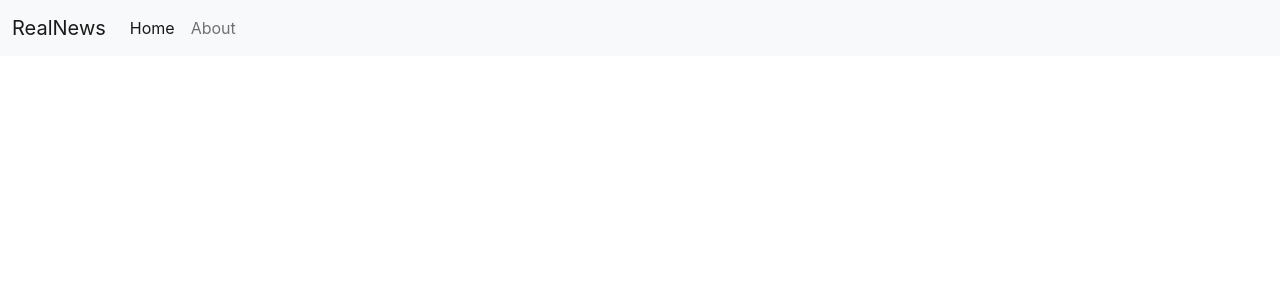
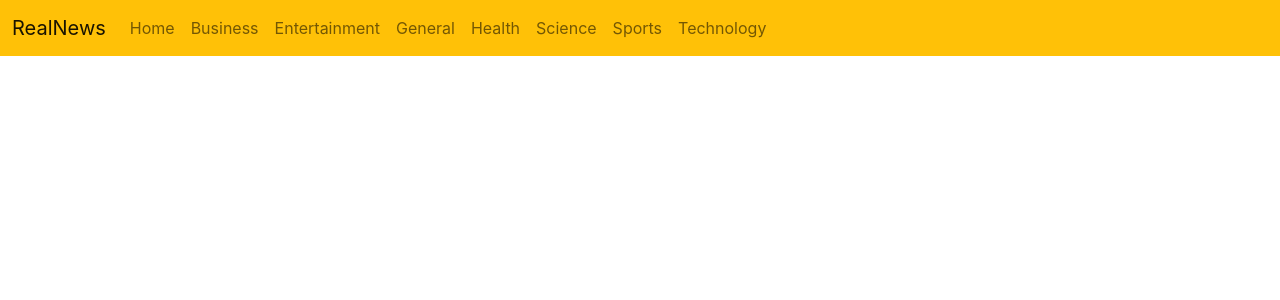
Before and after one commit to shahbazquazi/RealNews, a React (Create React App) app: page / in a window 1280 px wide. Shown: the top 300 px of the page. Built offline with nearby package versions, Linux system fonts and the light colour scheme.

Commit message:
Made upto Routing

```diff
--- a/package.json
+++ b/package.json
@@ -8,6 +8,7 @@
     "@testing-library/user-event": "^12.8.3",
     "react": "^17.0.2",
     "react-dom": "^17.0.2",
+    "react-router-dom": "^6.0.2",
     "react-scripts": "4.0.3",
     "web-vitals": "^1.1.2"
   },
--- a/src/App.js
+++ b/src/App.js
@@ -1,13 +1,31 @@
-import './App.css' ;
+import './App.css';
 
 import React, { Component } from 'react'
 import Navbar from './components/Navbar';
+import News from './components/News';
+import {
+  BrowserRouter as Router,
+  Routes,
+  Route
+} from "react-router-dom";
+
 
 export default class App extends Component {
   render() {
     return (
       <div>
-        <Navbar/>
+        <Router>
+          <Navbar/>
+          <Routes>
+            <Route exact path="/general" element={<News key="general" country="in" category="general" />} />
+            <Route exact path="/business" element={<News key="business" country="in" category="business" />} />
+            <Route exact path="/entertainment" element={<News key="entertainment" country="in" category="entertainment" />} />
+            <Route exact path="/health" element={<News key="health" country="in" category="health" />} />
+            <Route exact path="/science" element={<News key="science" country="in" category="science" />} />
+            <Route exact path="/sports" element={<News key="sports" country="in" category="sports" />} />
+            <Route exact path="/technology" element={<News key="technology" country="in" category="technology" />} />
+          </Routes>
+        </Router>
       </div>
     )
   }
--- a/src/components/Navbar.js
+++ b/src/components/Navbar.js
@@ -1,26 +1,43 @@
 import React, { Component } from 'react'
+import {Link} from "react-router-dom";
 
 export class Navbar extends Component {
     render() {
         return (
             <div>
-                <nav className="navbar navbar-expand-lg navbar-light bg-light">
+                <nav className="navbar navbar-expand-lg navbar-light bg-warning">
                     <div className="container-fluid">
-                        <a className="navbar-brand" href="/">RealNews</a>
+                        <Link className="navbar-brand" to="/general">RealNews</Link>
                         <button className="navbar-toggler" type="button" data-bs-toggle="collapse" data-bs-target="#navbarSupportedContent" aria-controls="navbarSupportedContent" aria-expanded="false" aria-label="Toggle navigation">
                             <span className="navbar-toggler-icon"></span>
                         </button>
                         <div className="collapse navbar-collapse" id="navbarSupportedContent">
                             <ul className="navbar-nav me-auto mb-2 mb-lg-0">
                                 <li className="nav-item">
-                                    <a className="nav-link active" aria-current="page" href="/">Home</a>
+                                    <Link className="nav-link" aria-current="page" to="/general">Home</Link>
+                                </li>
+
+                                <li className="nav-item">
+                                    <Link className="nav-link" to="/business">Business</Link>
                                 </li>
                                 <li className="nav-item">
-                                    <a className="nav-link" href="/about">About</a>
+                                    <Link className="nav-link" to="/entertainment">Entertainment</Link>
                                 </li>
-
-
-
+                                <li className="nav-item">
+                                    <Link className="nav-link" to="/general">General</Link>
+                                </li>
+                                <li className="nav-item">
+                                    <Link className="nav-link" to="/health">Health</Link>
+                                </li>
+                                <li className="nav-item">
+                                    <Link className="nav-link" to="/science">Science</Link>
+                                </li>
+                                <li className="nav-item">
+                                    <Link className="nav-link" to="/sports">Sports</Link>
+                                </li>
+                                <li className="nav-item">
+                                    <Link className="nav-link" to="/technology">Technology</Link>
+                                </li>
                             </ul>
 
                         </div>
--- a/src/components/News.js
+++ b/src/components/News.js
@@ -0,0 +1,86 @@
+import React, { Component } from 'react'
+import Newsitems from './Newsitems'
+import PropTypes from 'prop-types'
+
+
+export class News extends Component {
+    static defaultProps ={
+        country: "in",
+        category: "general"
+    }
+    static propTypes = {
+        country: PropTypes.string,
+        category: PropTypes.string,
+    }
+
+    constructor() {
+        super();
+        this.state = {
+            articles: [],
+            loading: false,
+            page: 1
+        }
+    }
+    async componentDidMount() {
+        let url = `https://newsapi.org/v2/top-headlines?country=${this.props.country}&category=${this.props.category}&apiKey=5960a4a74b1b45d1a4aeab12372a951f&page=1&pagesize=18`;
+        this.setState({ loading: true });
+        let data = await fetch(url);
+        let parseData = await data.json();
+        this.setState({ articles: parseData.articles, totalResults: parseData.totalResults, loading: false });
+    }
+    handlePreviousClick = async () => {
+        let url = `https://newsapi.org/v2/top-headlines?country=${this.props.country}&category=${this.props.category}&apiKey=5960a4a74b1b45d1a4aeab12372a951f&page=${this.state.page - 1}&pagesize=18`;
+        this.setState({ loading: true });
+        let data = await fetch(url);
+        let parseData = await data.json();
+
+        this.setState({
+            page: this.state.page - 1,
+            articles: parseData.articles,
+            loading: false
+        })
+    };
+    handleNextClick = async () => {
+            let url = `https://newsapi.org/v2/top-headlines?country=${this.props.country}&category=${this.props.category}&apiKey=5960a4a74b1b45d1a4aeab12372a951f&page=${this.state.page + 1}&pagesize=18`;
+            this.setState({ loading: true });
+            let data = await fetch(url);
+            let parseData = await data.json();
+
+            this.setState({
+                page: this.state.page + 1,
+                articles: parseData.articles,
+                loading: false
+            });
+
+
+    };
+    render() {
+        return (
+            <div className="container my-3">
+
+                <div className="d-flex justify-content-center">
+                    <h2 className="my-3">RealNews - trust is our priority</h2>
+
+                    {this.state.loading && <div className="spinner-border text-warning m-3" role="status">
+                        <span className="sr-only"></span>
+                    </div>}
+                </div>
+
+                <div className="row">
+                    {!this.state.loading && this.state.articles.map((element) => {
+                        return <div className="col-md-4" key={element.url}>
+                            <Newsitems title={element.title ? element.title : ""} description={element.description ? element.description : ""} imageUrl={element.urlToImage} newsUrl={element.url} />
+                        </div>
+                    })}
+                </div>
+                <div className="d-flex justify-content-center">
+                    <button disabled={this.state.page <= 1} type="button" className="btn btn-warning" onClick={this.handlePreviousClick}>	&larr;Previous</button>
+                    <button disabled={this.state.page + 1 > Math.ceil(this.state.totalResults / 18)} type="button" className="btn btn-warning mx-3" onClick={this.handleNextClick}>Next &rarr;</button>
+
+                </div>
+            </div>
+        )
+    }
+}
+
+export default News
--- /dev/null
+++ b/src/components/Newsitems.js
@@ -0,0 +1,22 @@
+import React, { Component } from 'react'
+
+export class Newsitems extends Component {
+
+    render() {
+        let {title,description,imageUrl,newsUrl} = this.props;
+        return (
+            <div className="my-3">
+                <div className="card" styles="width: 18rem;">
+                    <img src= {imageUrl===null?"https://www.thermaxglobal.com/wp-content/uploads/2020/05/image-not-found.jpg":imageUrl} className="card-img-top" alt="..."/>
+                    <div className="card-body">
+                    <h5 className="card-title">{title}...</h5>
+                    <p className="card-text">{description}...</p>
+                        <a href={newsUrl} target="_blank" rel="noreferrer" className="btn btn-sm btn-warning">Read more</a>
+                    </div>
+                </div>
+            </div>
+        )
+    }
+}
+
+export default Newsitems
```
Also changed, not shown: 1 other file (tests, documents, lock files or other folders).
